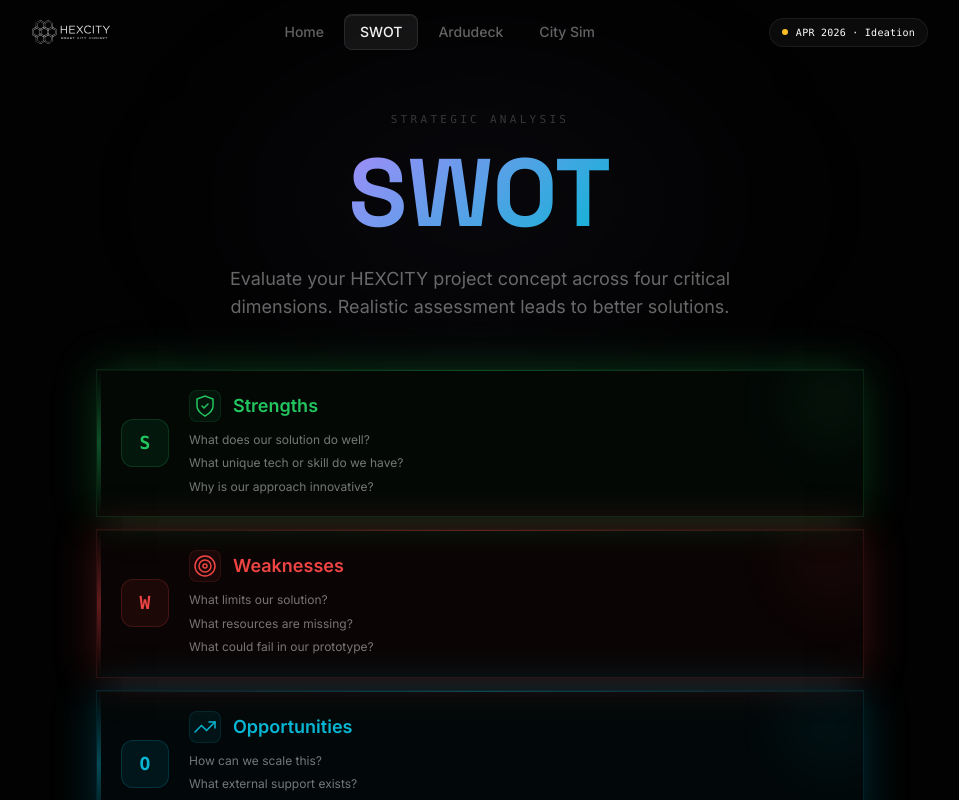
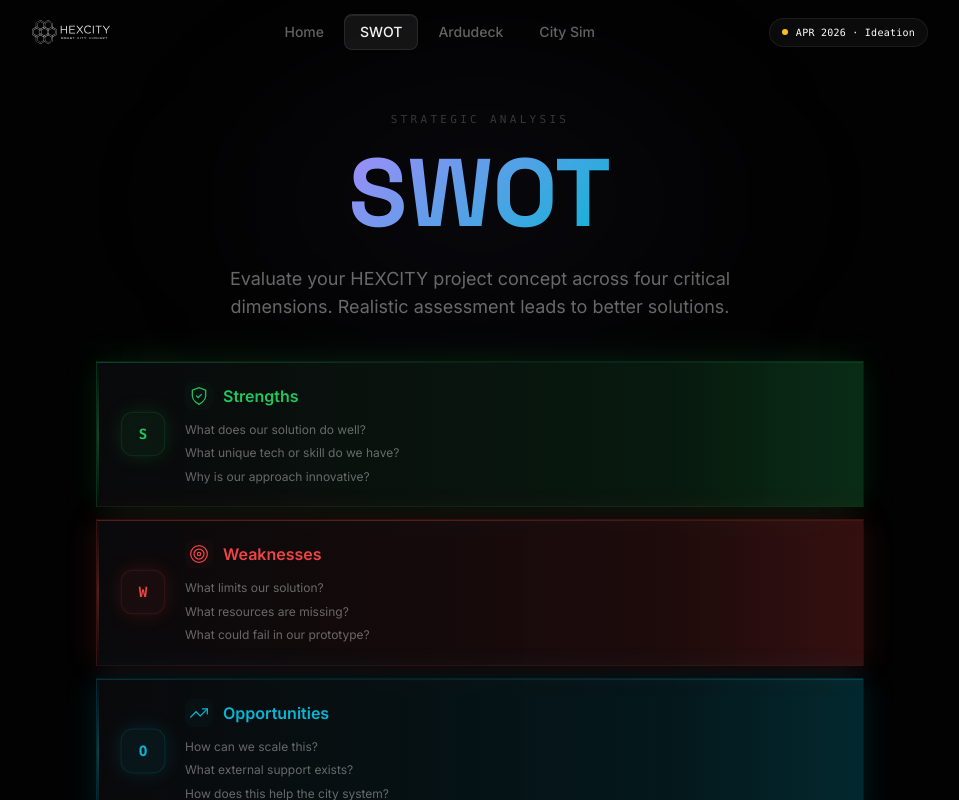
Before and after one commit to leomelchior21/HexCity, a Next.js app: page /design-thinking in a window 1280 px wide. Shown: the top 800 px of the page, without its empty margins (160-1119 px from the left). Built offline with nearby package versions, Linux system fonts and the light colour scheme; a web font is replaced by a local one.

Commit message:
Redesign SWOT bars: match reference design, add scroll reveal + shimmer + badge pulse animations

```diff
--- a/app/design-thinking/page.tsx
+++ b/app/design-thinking/page.tsx
@@ -1,5 +1,5 @@
 "use client";
-import { useState } from "react";
+import { useState, useEffect, useRef } from "react";
 import Navbar from "@/components/Navbar";
 import Footer from "@/components/Footer";
 
@@ -8,7 +8,8 @@
     quadrant: "Strengths",
     letter: "S",
     color: "#22C55E",
-    glowColor: "rgba(34,197,94,0.25)",
+    glowColor: "rgba(34,197,94,0.15)",
+    edgeColor: "rgba(34,197,94,0.08)",
     icon: "shield",
     prompts: [
       "What does our solution do well?",
@@ -20,7 +21,8 @@
     quadrant: "Weaknesses",
     letter: "W",
     color: "#EF4444",
-    glowColor: "rgba(239,68,68,0.25)",
+    glowColor: "rgba(239,68,68,0.15)",
+    edgeColor: "rgba(239,68,68,0.08)",
     icon: "target",
     prompts: [
       "What limits our solution?",
@@ -32,7 +34,8 @@
     quadrant: "Opportunities",
     letter: "O",
     color: "#06B6D4",
-    glowColor: "rgba(6,182,212,0.25)",
+    glowColor: "rgba(6,182,212,0.15)",
+    edgeColor: "rgba(6,182,212,0.08)",
     icon: "trending",
     prompts: [
       "How can we scale this?",
@@ -44,7 +47,8 @@
     quadrant: "Threats",
     letter: "T",
     color: "#F59E0B",
-    glowColor: "rgba(245,158,11,0.25)",
+    glowColor: "rgba(245,158,11,0.15)",
+    edgeColor: "rgba(245,158,11,0.08)",
     icon: "alert",
     prompts: [
       "What could break this?",
@@ -57,7 +61,7 @@
 // ─── SVG Icons ───────────────────────────────────────────────────────────────
 function ShieldIcon({ color }: { color: string }) {
   return (
-    <svg width="24" height="24" viewBox="0 0 24 24" fill="none" stroke={color} strokeWidth="1.5" strokeLinecap="round">
+    <svg width="20" height="20" viewBox="0 0 24 24" fill="none" stroke={color} strokeWidth="1.5" strokeLinecap="round">
       <path d="M12 22s8-4 8-10V5l-8-3-8 3v7c0 6 8 10 8 10z" />
       <path d="M9 12l2 2 4-4" />
     </svg>
@@ -66,7 +70,7 @@
 
 function TargetIcon({ color }: { color: string }) {
   return (
-    <svg width="24" height="24" viewBox="0 0 24 24" fill="none" stroke={color} strokeWidth="1.5" strokeLinecap="round">
+    <svg width="20" height="20" viewBox="0 0 24 24" fill="none" stroke={color} strokeWidth="1.5" strokeLinecap="round">
       <circle cx="12" cy="12" r="10" />
       <circle cx="12" cy="12" r="6" />
       <circle cx="12" cy="12" r="2" />
@@ -76,7 +80,7 @@
 
 function TrendingIcon({ color }: { color: string }) {
   return (
-    <svg width="24" height="24" viewBox="0 0 24 24" fill="none" stroke={color} strokeWidth="1.5" strokeLinecap="round">
+    <svg width="20" height="20" viewBox="0 0 24 24" fill="none" stroke={color} strokeWidth="1.5" strokeLinecap="round">
       <polyline points="22 7 13.5 15.5 8.5 10.5 2 17" />
       <polyline points="16 7 22 7 22 13" />
     </svg>
@@ -85,7 +89,7 @@
 
 function AlertIcon({ color }: { color: string }) {
   return (
-    <svg width="24" height="24" viewBox="0 0 24 24" fill="none" stroke={color} strokeWidth="1.5" strokeLinecap="round">
+    <svg width="20" height="20" viewBox="0 0 24 24" fill="none" stroke={color} strokeWidth="1.5" strokeLinecap="round">
       <path d="M10.29 3.86L1.82 18a2 2 0 001.71 3h16.94a2 2 0 001.71-3L13.71 3.86a2 2 0 00-3.42 0z" />
       <line x1="12" y1="9" x2="12" y2="13" />
       <line x1="12" y1="17" x2="12.01" y2="17" />
@@ -101,75 +105,107 @@
 };
 
 // ─── SWOT Bar Component ──────────────────────────────────────────────────────
-function SWOTBar({ data }: { data: typeof SWOT_DATA[0] }) {
+function SWOTBar({ data, index }: { data: typeof SWOT_DATA[0]; index: number }) {
   const IconComp = IconMap[data.icon];
+  const [isVisible, setIsVisible] = useState(false);
+  const ref = useRef<HTMLDivElement>(null);
+
+  useEffect(() => {
+    const el = ref.current;
+    if (!el) return;
+    const obs = new IntersectionObserver(
+      ([e]) => {
+        if (e.isIntersecting) {
+          setTimeout(() => setIsVisible(true), index * 150);
+        }
+      },
+      { threshold: 0.1 }
+    );
+    obs.observe(el);
+    return () => obs.disconnect();
+  }, [index]);
 
   return (
     <div
-      className="relative overflow-hidden transition-all duration-500 cursor-default"
+      ref={ref}
+      className="relative overflow-hidden transition-all duration-700"
       style={{
-        minHeight: 140,
-        background: `${data.color}08`,
-        border: `1px solid ${data.color}25`,
-        boxShadow: `0 0 40px ${data.glowColor}, 0 4px 16px rgba(0,0,0,0.2), inset 0 1px 0 ${data.color}12`,
+        minHeight: 110,
+        background: `linear-gradient(90deg, rgba(10,10,12,0.95) 0%, ${data.glowColor} 100%)`,
+        border: `1px solid ${data.color}18`,
+        boxShadow: `0 0 30px ${data.glowColor}, 0 4px 16px rgba(0,0,0,0.3)`,
+        opacity: isVisible ? 1 : 0,
+        transform: isVisible ? "translateX(0)" : "translateX(-30px)",
       }}
     >
-      {/* Top accent line */}
+      {/* Right edge glow gradient */}
+      <div
+        className="absolute top-0 right-0 bottom-0 w-48 pointer-events-none"
+        style={{
+          background: `linear-gradient(90deg, transparent 0%, ${data.edgeColor} 100%)`,
+        }}
+      />
+
+      {/* Left accent border */}
+      <div
+        className="absolute top-0 left-0 bottom-0 w-0.5"
+        style={{
+          background: `linear-gradient(180deg, transparent 0%, ${data.color}50 50%, transparent 100%)`,
+        }}
+      />
+
+      {/* Top shimmer line */}
       <div
         className="absolute top-0 left-0 right-0 h-px"
         style={{
-          background: `linear-gradient(90deg, transparent, ${data.color}50, transparent)`,
+          background: `linear-gradient(90deg, ${data.color}30, ${data.color}10, transparent)`,
         }}
       />
 
-      {/* Left accent glow */}
-      <div
-        className="absolute top-0 left-0 bottom-0 w-1"
-        style={{
-          background: `linear-gradient(180deg, transparent, ${data.color}60, transparent)`,
-        }}
-      />
-
-      {/* Corner glow blob */}
-      <div
-        className="absolute -top-12 -right-12 w-40 h-40 rounded-full pointer-events-none"
-        style={{
-          background: `radial-gradient(circle, ${data.color}10 0%, transparent 70%)`,
-          filter: "blur(16px)",
-        }}
-      />
+      {/* Animated scan line */}
+      {isVisible && (
+        <div
+          className="absolute top-0 left-0 right-0 h-px pointer-events-none"
+          style={{
+            background: `linear-gradient(90deg, transparent, ${data.color}40, transparent)`,
+            backgroundSize: "200% 100%",
+            animation: `shimmerLine 3s linear ${index * 0.5}s infinite`,
+          }}
+        />
+      )}
 
       <div className="relative flex items-center gap-5 h-full px-6 py-5">
-        {/* Letter badge */}
+        {/* Letter badge — pulsing */}
         <div
-          className="w-12 h-12 rounded-xl flex items-center justify-center flex-shrink-0"
+          className="w-11 h-11 rounded-xl flex items-center justify-center flex-shrink-0 transition-all duration-500"
           style={{
-            background: `${data.color}15`,
-            border: `1px solid ${data.color}30`,
+            background: `${data.color}10`,
+            border: `1px solid ${data.color}25`,
+            boxShadow: isVisible ? `0 0 20px ${data.glowColor}` : "none",
+            animation: isVisible ? "badgePulse 3s ease-in-out infinite" : "none",
           }}
         >
           <span
-            className="text-lg font-bold font-mono"
+            className="text-sm font-bold font-mono"
             style={{ color: data.color }}
           >
             {data.letter}
           </span>
         </div>
 
-        {/* Content */}
+        {/* Icon + Content */}
         <div className="flex-1 min-w-0">
-          <div className="flex items-center gap-3 mb-2">
+          <div className="flex items-center gap-2.5 mb-2.5">
             <div
-              className="w-8 h-8 rounded-lg flex items-center justify-center flex-shrink-0"
+              className="w-7 h-7 rounded-lg flex items-center justify-center flex-shrink-0"
               style={{
-                background: `${data.color}10`,
-                border: `1px solid ${data.color}20`,
+                background: `${data.color}08`,
               }}
             >
               <IconComp color={data.color} />
             </div>
             <h3
-              className="text-lg font-semibold"
+              className="text-base font-semibold"
               style={{ color: data.color }}
             >
               {data.quadrant}
@@ -182,7 +218,12 @@
               <p
                 key={i}
                 className="text-xs leading-relaxed"
-                style={{ color: "rgba(255,255,255,0.45)" }}
+                style={{
+                  color: "rgba(255,255,255,0.38)",
+                  opacity: isVisible ? 1 : 0,
+                  transform: isVisible ? "translateY(0)" : "translateY(8px)",
+                  transition: `all 0.5s cubic-bezier(0.16, 1, 0.3, 1) ${index * 150 + 300 + i * 80}ms`,
+                }}
               >
                 {prompt}
               </p>
@@ -196,12 +237,26 @@
 
 // ─── Main Page ───────────────────────────────────────────────────────────────
 export default function DesignThinkingPage() {
+  const [isVisible, setIsVisible] = useState(false);
+  const heroRef = useRef<HTMLDivElement>(null);
+
+  useEffect(() => {
+    const el = heroRef.current;
+    if (!el) return;
+    const obs = new IntersectionObserver(
+      ([e]) => { if (e.isIntersecting) setIsVisible(true); },
+      { threshold: 0.2 }
+    );
+    obs.observe(el);
+    return () => obs.disconnect();
+  }, []);
+
   return (
     <main className="min-h-screen flex flex-col">
       <Navbar />
 
       {/* Hero */}
-      <div className="pt-28 pb-12 px-6 relative overflow-hidden">
+      <div ref={heroRef} className="pt-28 pb-10 px-6 relative overflow-hidden">
         <div
           className="absolute top-0 left-1/2 -translate-x-1/2 w-[700px] h-[400px] rounded-full pointer-events-none"
           style={{
@@ -210,14 +265,34 @@
           }}
         />
         <div className="max-w-4xl mx-auto relative text-center">
-          <span className="text-[11px] font-mono tracking-[0.3em] uppercase text-white/20 mb-4 block">
+          <span
+            className="text-[11px] font-mono tracking-[0.3em] uppercase text-white/20 mb-4 block transition-all duration-1000"
+            style={{
+              opacity: isVisible ? 1 : 0,
+              transform: isVisible ? "translateY(0)" : "translateY(10px)",
+            }}
+          >
             Strategic Analysis
           </span>
-          <h1 className="font-display text-6xl md:text-8xl font-bold mb-6 leading-none">
+          <h1
+            className="font-display text-6xl md:text-8xl font-bold mb-6 leading-none transition-all duration-1000"
+            style={{
+              opacity: isVisible ? 1 : 0,
+              transform: isVisible ? "translateY(0) scale(1)" : "translateY(20px) scale(0.95)",
+            }}
+          >
             <span className="gradient-text">SWOT</span>
           </h1>
-          <p className="text-white/40 text-lg max-w-lg mx-auto">
-            Evaluate your HEXCITY project concept across four critical dimensions. Realistic assessment leads to better solutions.
+          <p
+            className="text-white/40 text-lg max-w-lg mx-auto transition-all duration-1000"
+            style={{
+              opacity: isVisible ? 1 : 0,
+              transform: isVisible ? "translateY(0)" : "translateY(10px)",
+              transitionDelay: "200ms",
+            }}
+          >
+            Evaluate your HEXCITY project concept across four critical dimensions.
+            Realistic assessment leads to better solutions.
           </p>
         </div>
       </div>
@@ -225,8 +300,8 @@
       {/* SWOT Bars — vertical stack */}
       <div className="flex-1 px-6 pb-20">
         <div className="max-w-3xl mx-auto space-y-3">
-          {SWOT_DATA.map((data) => (
-            <SWOTBar key={data.quadrant} data={data} />
+          {SWOT_DATA.map((data, i) => (
+            <SWOTBar key={data.quadrant} data={data} index={i} />
           ))}
         </div>
       </div>
--- a/app/globals.css
+++ b/app/globals.css
@@ -387,6 +387,11 @@
   to { transform: rotate(360deg); }
 }
 
+@keyframes badgePulse {
+  0%, 100% { transform: scale(1); }
+  50% { transform: scale(1.05); }
+}
+
 .morph-blob {
   animation: morphBlob 8s ease-in-out infinite;
 }
```
